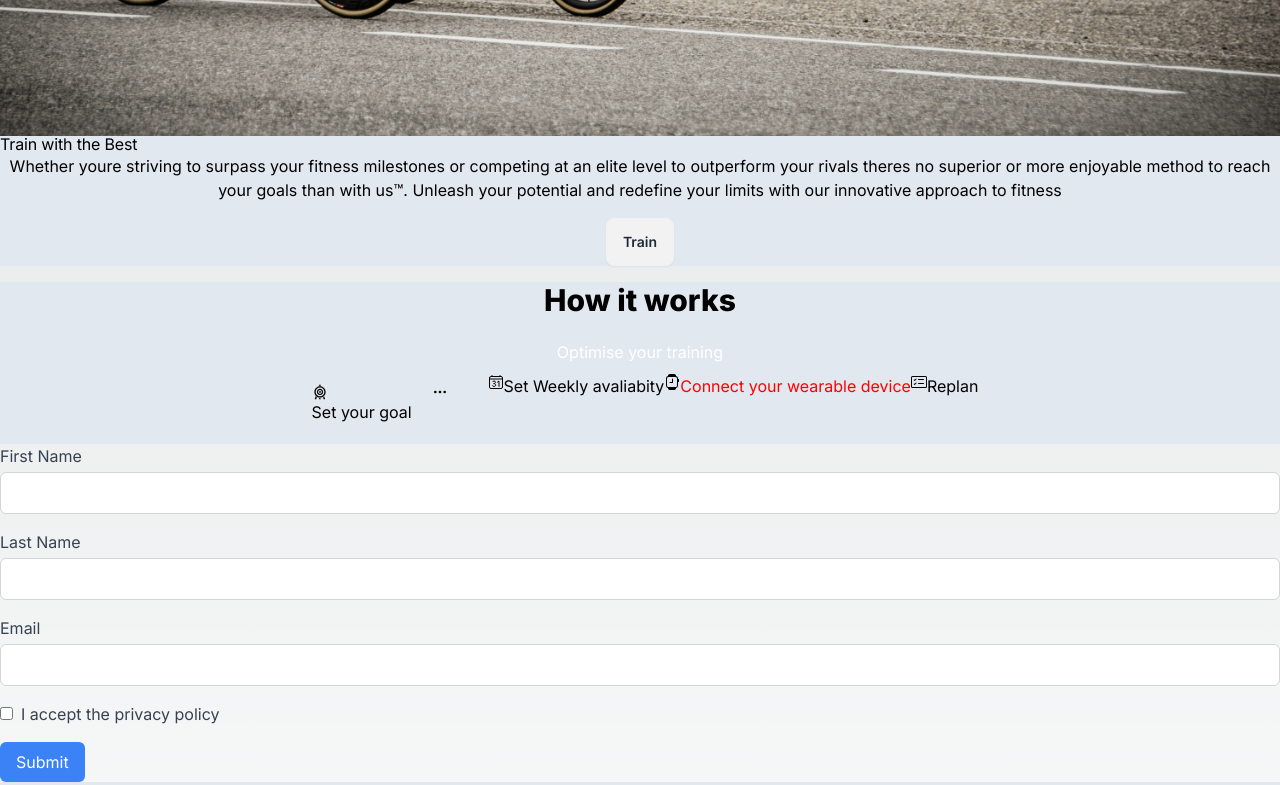
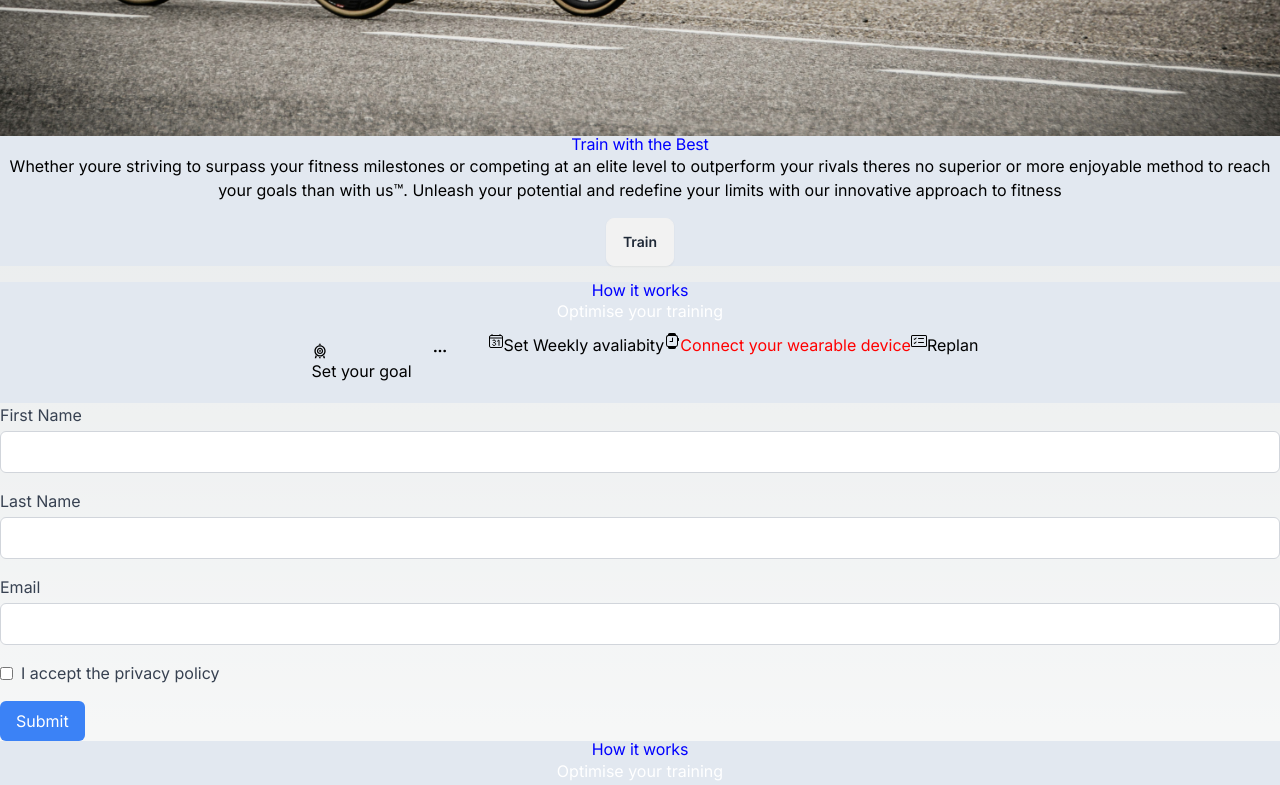
Before and after one commit to Martin2251/sam-app, a Next.js app: page / in a window 1280 px wide. Shown: the part 720-1505 px from the top of the page. Built offline with nearby package versions, Linux system fonts and the light colour scheme.

Commit message:
how it works css

```diff
--- a/src/app/Components/HowItWorks/index.tsx
+++ b/src/app/Components/HowItWorks/index.tsx
@@ -9,7 +9,7 @@ const HowItWorks = () => {
   return (
     <main className='bg-slate-200'>
         <header>
-            <h1 className="text-3xl text-center">How it works</h1>
+            <h3>How it works</h3>
         </header>
         <p className='text-white text-center'>Optimise your training</p>
         <section className='how-it-works'>
--- a/src/app/globals.css
+++ b/src/app/globals.css
@@ -49,7 +49,8 @@ h3{
   font-family: 40px;
   line-height: 1.1;
   letter-spacing: -0.01em;
-  color:black;
+  color:blue;
+  text-align: center;
 }
 p{
   margin-bottom: 10px;
```
